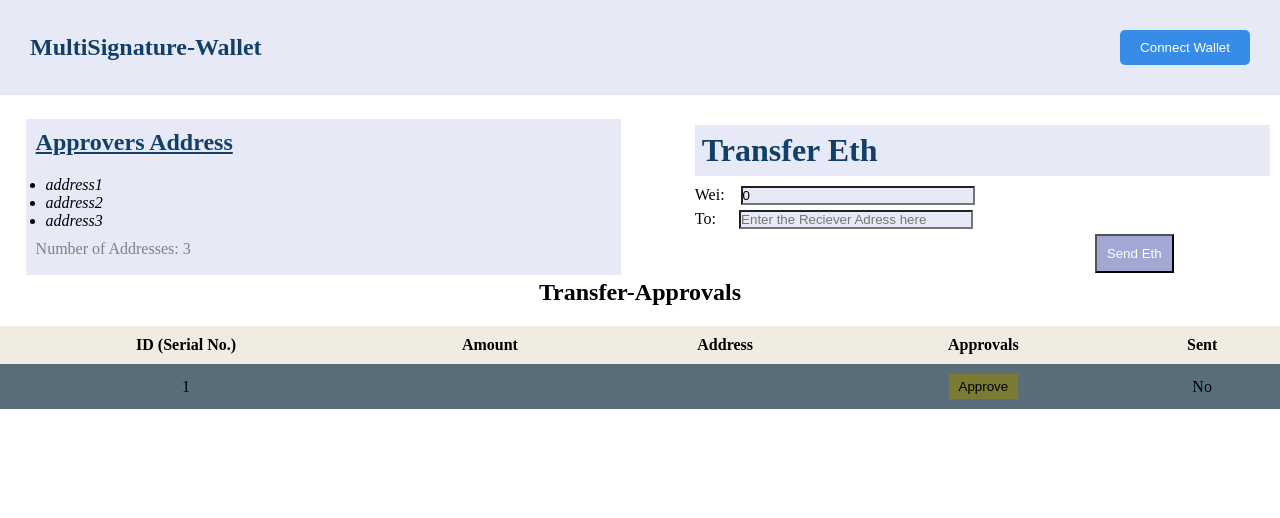
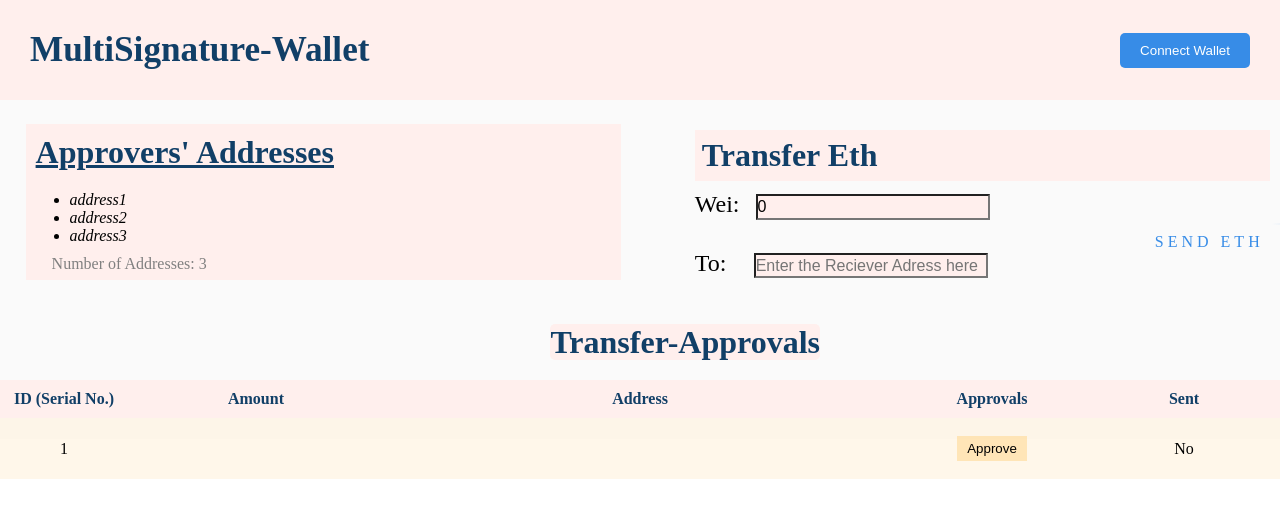
Before and after one commit to DrowsyWings/multisignedwallet, a React (Vite) app in the folder src/multiSignWallet_frontend/: page / in a window 1280 px wide. Shown: the top 518 px of the page. Built offline with nearby package versions, Linux system fonts and the light colour scheme.

Commit message:
Fronend Rework

```diff
--- a/src/multiSignWallet_frontend/src/components/Approver.jsx
+++ b/src/multiSignWallet_frontend/src/components/Approver.jsx
@@ -7,7 +7,7 @@ function Approver() {
 
   return (
     <div className="approver">
-      <h2>Approvers Address</h2>
+      <h2>Approvers' Addresses</h2>
 
       <ul>
         {cryptoAddresses.map((address, index) => (
--- a/src/multiSignWallet_frontend/src/components/Transfer.jsx
+++ b/src/multiSignWallet_frontend/src/components/Transfer.jsx
@@ -31,9 +31,13 @@ function Transfer() {
         <input type="text" value={address} placeholder="Enter the Reciever Adress here" onChange={handleAddressChange} />
       </label>
       <br />
-      <button className="send-eth-button" onClick={handleSendEth}>
-        Send Eth
-      </button>
+      <a href="#" className="send-eth-anchor" onClick={handleSendEth}>
+      <span></span>
+      <span></span>
+      <span></span>
+      <span></span>
+      Send Eth
+    </a>
     </div>
   );
 }
--- a/src/multiSignWallet_frontend/src/components/TransferApproval.jsx
+++ b/src/multiSignWallet_frontend/src/components/TransferApproval.jsx
@@ -31,6 +31,7 @@ const TransferApproval = () => {
     <div className="transfer-approval">
       <h2 className="transfer-approval-heading">Transfer-Approvals</h2>
       <table className="transfer-approval-table">
+
         <thead>
           <tr>
             <th>ID (Serial No.)</th>
--- a/src/multiSignWallet_frontend/src/index.scss
+++ b/src/multiSignWallet_frontend/src/index.scss
@@ -1,3 +1,6 @@
+.App{
+    background-color: #fafafa;
+}
 .SideBySideContainer {
     display: flex;
     align-items: center;
--- a/src/multiSignWallet_frontend/src/styles/Approver.css
+++ b/src/multiSignWallet_frontend/src/styles/Approver.css
@@ -1,13 +1,13 @@
 .approver {
     padding: 10px;
-    background-color: #e7eaf6;
+    background-color: #ffefed;
     width: 45%;
     margin-left: 2%;
     height: 17vh;
   }
 
   .approver h2 {
-    font-size: 24px;
+    font-size: 2rem;
     color: #113f67;
     text-decoration: solid underline;
     margin-bottom: 20px;
@@ -20,10 +20,12 @@
   }
 
   .approver li {
+    margin-left: 3vh;
     color: black;
     font-style: italic;
   }
 
   .approver p {
     color: grey;
+    margin-left: 2vh;
   }
--- a/src/multiSignWallet_frontend/src/styles/Transfer.css
+++ b/src/multiSignWallet_frontend/src/styles/Transfer.css
@@ -14,15 +14,19 @@
 
   }
   .h1 {
-    background-color: #e7eaf6;
+    background-color: #ffefed;
     color: #113f67;
     padding: 7px;
     margin-bottom: 10px;
   }
+  label {
+    font-size: 1.5rem;
+  }
 
   input[type="number"],
   input[type="text"] {
-    background-color: #e7eaf6;
+    background-color: #ffefed;
+    font-size: 1rem;
     margin-bottom: 5px;
     margin-left: 2vh;
     border-color: none;
@@ -30,21 +34,117 @@
 
   input[type="number"] {
     width: 40%;
+    height: 15%;
   }
 
   input[type="text"] {
     width: 40%;
-    margin-left: 2.9vh;
+    height: 15%;
+    margin-left: 3.4vh;
+    margin-top: 3.5vh;
   }
 
-  button.send-eth-button {
-    background-color: #a2a8d3;
-    padding: 10px;
-    margin-left: 50vh;
-    color: white;
-    cursor: pointer;
+
+   /**  ------Yaha sey submit Button ka Code------ **/
+
+
+  .transfer a {
+    position: relative;
+    left: 55vh;
+    top: -7.6vh;
+    display: inline-block;
+    padding: 10px 20px;
+    color: #378ce7;
+    font-size: 16px;
+    text-decoration: none;
+    text-transform: uppercase;
+    overflow: hidden;
+    transition: .5s;
+    letter-spacing: 4px
   }
 
-  button.send-eth-button:hover {
-    background-color: #38598b;
+  .transfer a:hover {
+    background: #378ce7;
+    color: #fff;
+    border-radius: 5px;
   }
+
+  .transfer a span {
+    position: absolute;
+    display: block;
+  }
+
+  .transfer a span:nth-child(1) {
+    top: 0;
+    left: -100%;
+    width: 100%;
+    height: 2px;
+    background: linear-gradient(90deg, transparent, #378ce7);
+    animation: btn-anim1 1s linear infinite;
+  }
+
+  @keyframes btn-anim1 {
+    0% {
+      left: -100%;
+    }
+    50%,100% {
+      left: 100%;
+    }
+  }
+
+  .transfer a span:nth-child(2) {
+    top: -100%;
+    right: 0;
+    width: 2px;
+    height: 100%;
+    background: linear-gradient(180deg, transparent, #378ce7);
+    animation: btn-anim2 1s linear infinite;
+    animation-delay: .25s
+  }
+
+  @keyframes btn-anim2 {
+    0% {
+      top: -100%;
+    }
+    50%,100% {
+      top: 100%;
+    }
+  }
+
+  .transfer a span:nth-child(3) {
+    bottom: 0;
+    right: -100%;
+    width: 100%;
+    height: 2px;
+    background: linear-gradient(270deg, transparent, #378ce7);
+    animation: btn-anim3 1s linear infinite;
+    animation-delay: .5s
+  }
+
+  @keyframes btn-anim3 {
+    0% {
+      right: -100%;
+    }
+    50%,100% {
+      right: 100%;
+    }
+  }
+
+  .transfer a span:nth-child(4) {
+    bottom: -100%;
+    left: 0;
+    width: 2px;
+    height: 100%;
+    background: linear-gradient(360deg, transparent, #378ce7);
+    animation: btn-anim4 1s linear infinite;
+    animation-delay: .75s
+  }
+
+  @keyframes btn-anim4 {
+    0% {
+      bottom: -100%;
+    }
+    50%,100% {
+      bottom: 100%;
+    }
+  }
--- a/src/multiSignWallet_frontend/src/styles/TransferApproval.css
+++ b/src/multiSignWallet_frontend/src/styles/TransferApproval.css
@@ -1,9 +1,19 @@
 .transfer-approval {
+  position: relative;
+  top: 5vh;
   text-align: center;
 }
 
 .transfer-approval-heading {
+  position: relative;
+  left: 43%;
+  border-radius: 5px;
   margin-bottom: 20px;
+  font-size: 2rem;
+  color: #113f67;
+  height: 4.5vh;
+  width: fit-content;
+  background-color: #ffefed;
 }
 
 .transfer-approval-table {
@@ -12,13 +22,35 @@
 }
 
 .transfer-approval-table th {
-  background: #f0ece2;
+  background: #ffefed;
+  color: #113f67;
   padding: 10px;
 }
+/* ---Splitting the table in required percentages ---*/
+.transfer-approval-table th:nth-child(1) {
+  width: 10%;
+ }
+
+ .transfer-approval-table th:nth-child(2) {
+  width: 20%;
+ }
+
+ .transfer-approval-table th:nth-child(3) {
+  width: 40%;
+ }
+
+ .transfer-approval-table th:nth-child(4) {
+  width: 15%;
+ }
+
+ .transfer-approval-table th:nth-child(5) {
+  width: 15%;
+ }
+
 
 .transfer-approval-table td {
   background: #dfd3c3;
-  padding: 10px;
+  padding: 18px;
 }
 
 .transfer-approval-table tr:nth-child(even) td {
@@ -26,11 +58,11 @@
 }
 
 .transfer-approval-table tr:last-child td {
-  background: #596e79;
+  background: #fff4e0ad;
 }
 
 .transfer-approval-table button {
-  background: rgb(123, 123, 52);
+  background: #ffdea0ad;
   padding: 5px 10px;
   border: none;
   cursor: pointer;
--- a/src/multiSignWallet_frontend/src/styles/navbar.css
+++ b/src/multiSignWallet_frontend/src/styles/navbar.css
@@ -7,13 +7,14 @@
   display: flex;
   justify-content: space-between;
   align-items: center;
-  background-color: #e7eaf6;
+  background-color: #ffefed;
   padding: 30px;
   margin-bottom: 20px;
 }
 
 .navbar_title {
   font-size: 24px;
+  font-size: 2.2rem;
   color: #113f67;
 }
 
```
